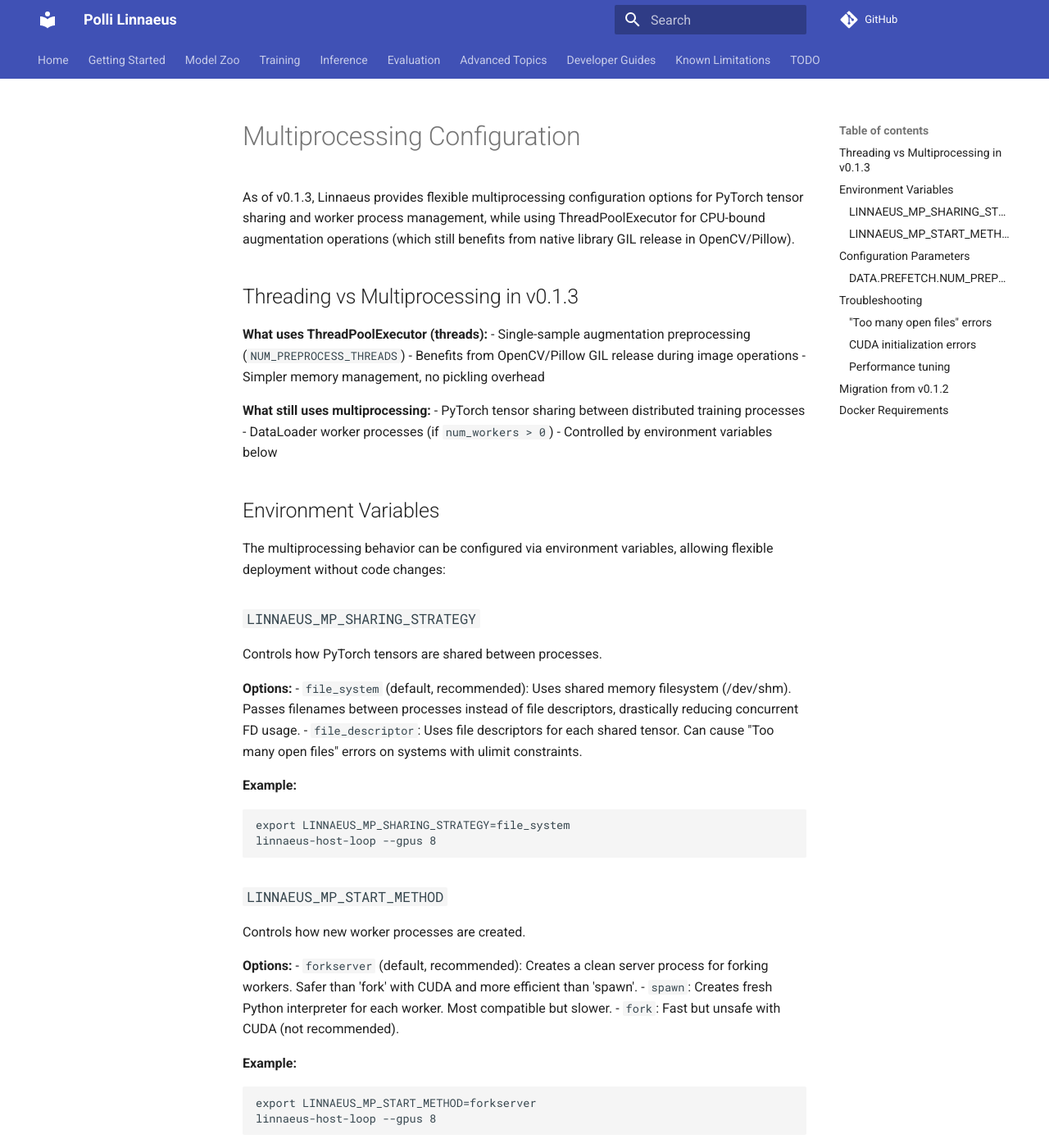
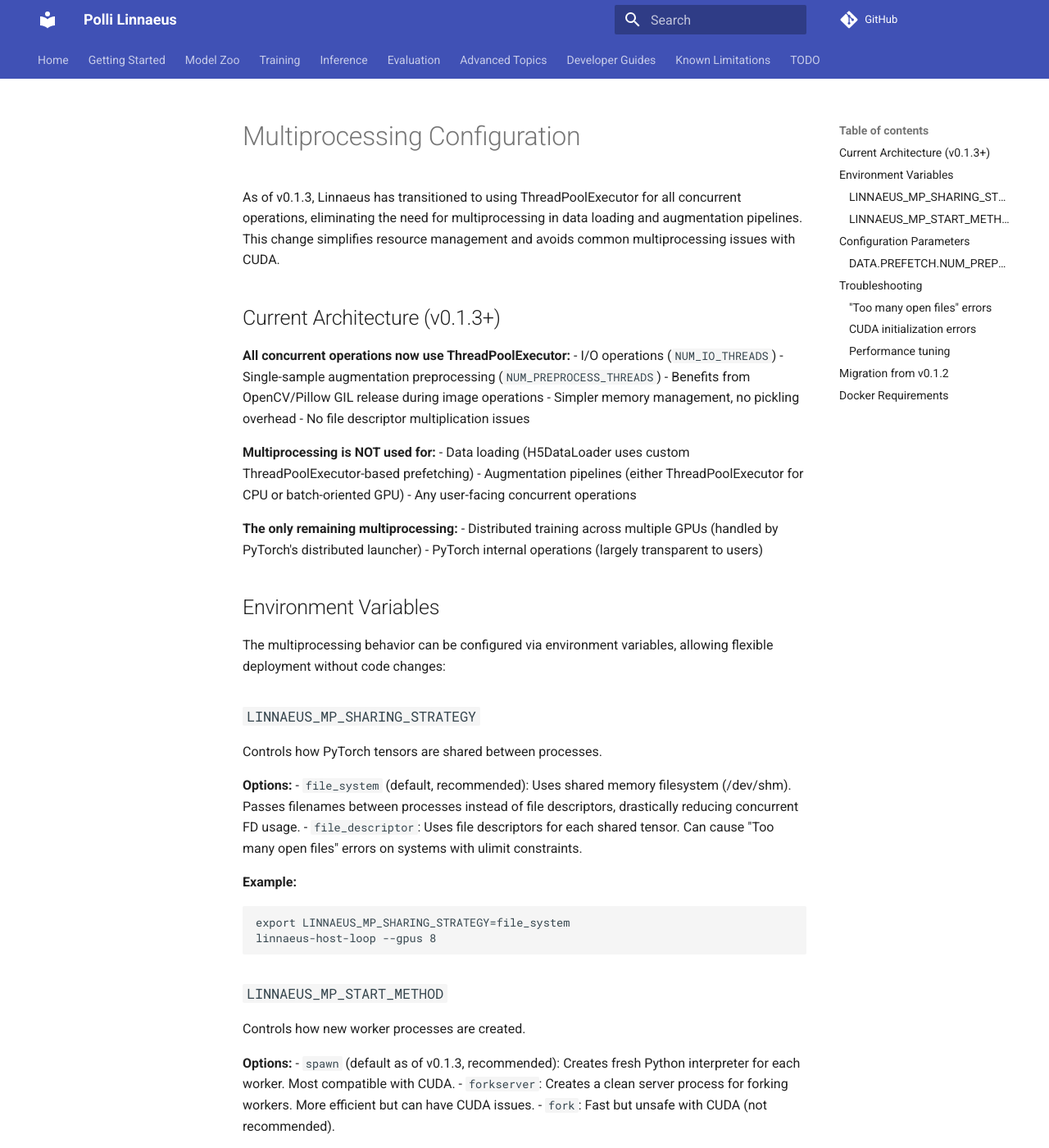
Before and after one commit to polli-labs/linnaeus, an MkDocs documentation site: the page built from docs/training/multiprocessing_configuration.md, in a window 1280 px wide and 1400 px high. Shown: the whole window at 82% size. Built offline with MkDocs 1.6.1 and Material for MkDocs 9.7.7, drawn with Linux system fonts in a browser that asks for light colours; comment, search, counter and statistics services are not loaded; some of the changed text lies outside the part shown.

Commit message:
fix(mp): change default start method to spawn and document env vars
- Change LINNAEUS_MP_START_METHOD default from 'forkserver' to 'spawn' for better CUDA safety
- Add comprehensive environment variables documentation
- Clarify that MP configuration has minimal effect since v0.1.3 uses ThreadPoolExecutor everywhere
- Update multiprocessing docs to reflect current architecture

Key insights:
- H5DataLoader doesn't use PyTorch's multiprocessing workers (num_workers is ignored)
- All concurrent operations use ThreadPoolExecutor (I/O, augmentation)
- MP settings only affect PyTorch internals or future features
- This explains the dramatic reduction in file descriptors (66 vs 1024 limit)

````diff
--- a/docs/training/multiprocessing_configuration.md
+++ b/docs/training/multiprocessing_configuration.md
@@ -1,18 +1,24 @@
 # Multiprocessing Configuration
 
-As of v0.1.3, Linnaeus provides flexible multiprocessing configuration options for PyTorch tensor sharing and worker process management, while using ThreadPoolExecutor for CPU-bound augmentation operations (which still benefits from native library GIL release in OpenCV/Pillow).
+As of v0.1.3, Linnaeus has transitioned to using ThreadPoolExecutor for all concurrent operations, eliminating the need for multiprocessing in data loading and augmentation pipelines. This change simplifies resource management and avoids common multiprocessing issues with CUDA.
 
-## Threading vs Multiprocessing in v0.1.3
+## Current Architecture (v0.1.3+)
 
-**What uses ThreadPoolExecutor (threads):**
+**All concurrent operations now use ThreadPoolExecutor:**
+- I/O operations (`NUM_IO_THREADS`)
 - Single-sample augmentation preprocessing (`NUM_PREPROCESS_THREADS`)
 - Benefits from OpenCV/Pillow GIL release during image operations
 - Simpler memory management, no pickling overhead
+- No file descriptor multiplication issues
 
-**What still uses multiprocessing:**
-- PyTorch tensor sharing between distributed training processes
-- DataLoader worker processes (if `num_workers > 0`)
-- Controlled by environment variables below
+**Multiprocessing is NOT used for:**
+- Data loading (H5DataLoader uses custom ThreadPoolExecutor-based prefetching)
+- Augmentation pipelines (either ThreadPoolExecutor for CPU or batch-oriented GPU)
+- Any user-facing concurrent operations
+
+**The only remaining multiprocessing:**
+- Distributed training across multiple GPUs (handled by PyTorch's distributed launcher)
+- PyTorch internal operations (largely transparent to users)
 
 ## Environment Variables
 
@@ -37,9 +43,11 @@ linnaeus-host-loop --gpus 8
 Controls how new worker processes are created.
 
 **Options:**
-- `forkserver` (default, recommended): Creates a clean server process for forking workers. Safer than 'fork' with CUDA and more efficient than 'spawn'.
-- `spawn`: Creates fresh Python interpreter for each worker. Most compatible but slower.
+- `spawn` (default as of v0.1.3, recommended): Creates fresh Python interpreter for each worker. Most compatible with CUDA.
+- `forkserver`: Creates a clean server process for forking workers. More efficient but can have CUDA issues.
 - `fork`: Fast but unsafe with CUDA (not recommended).
+
+**Note**: As of v0.1.3, this setting has minimal practical effect since Linnaeus uses ThreadPoolExecutor for all concurrent operations. It may only affect PyTorch's internal operations or future features.
 
 **Example:**
 ```bash
````
Also changed, not shown: docs/training/environment_variables.md (added, +165 -0 lines), 1 other file.
